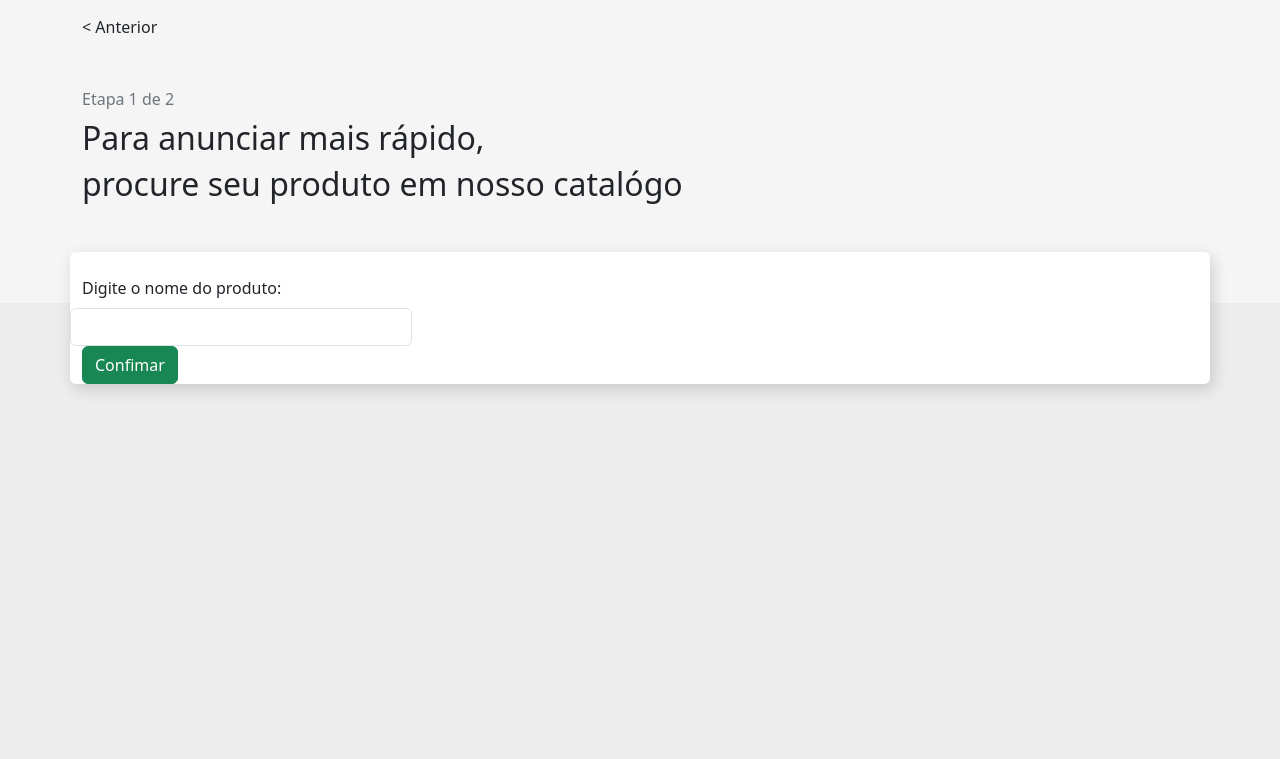
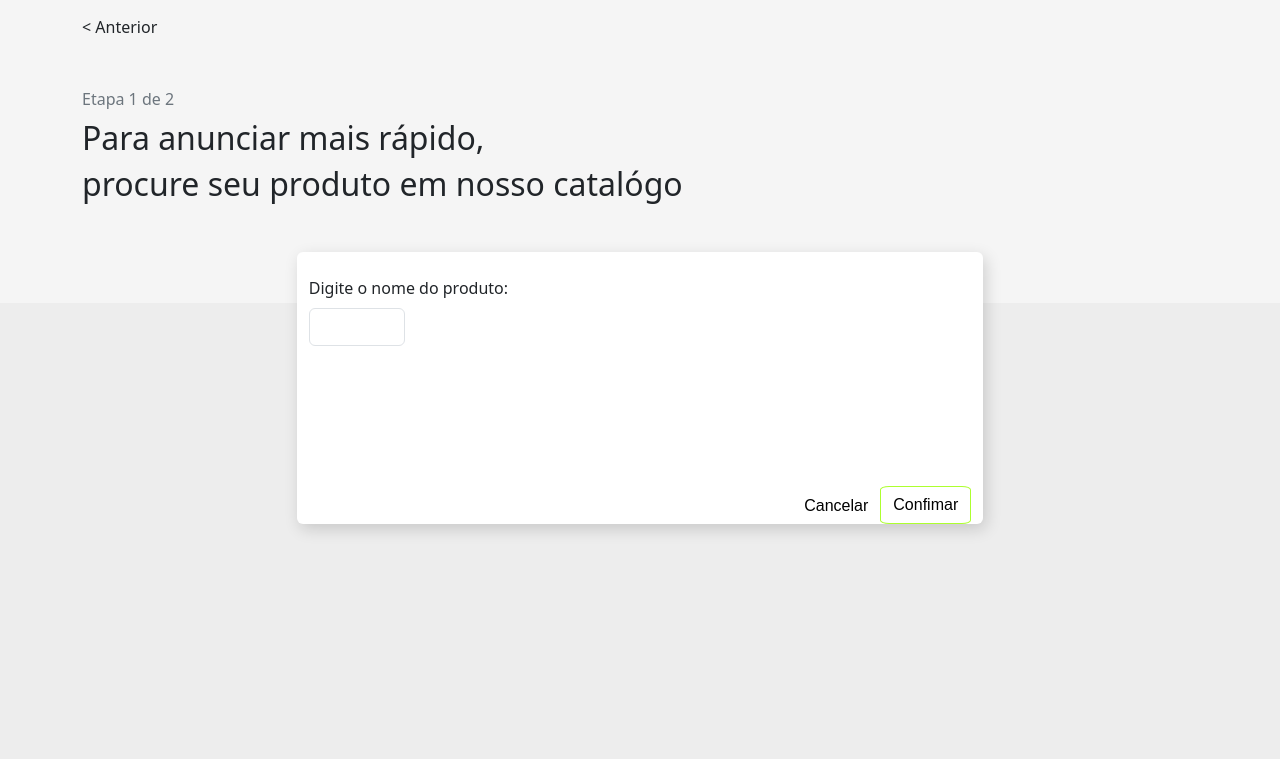
Before and after one commit to cniescola/sexta09-00, a PHP site: page / in a window 1280 px wide. Shown: the part 81-840 px from the top of the page. Run offline with PHP 8.4, Linux system fonts and the light colour scheme.

Commit message:
site cadastro "finalizado"

```diff
--- a/exercicios/index.php
+++ b/exercicios/index.php
@@ -28,21 +28,20 @@
                 <div class="container"><h2>procure seu produto em nosso catalógo</h2></div>
 
                 <div class="container card mt-5">
-                    <div class="row mt-4">
-                        <label class="form-label"> Digite o nome do produto:</label>
-                        <input type="text" class="form-control width"></input>
+                    <div class="row h-100">
+                        <div class="col mt-4">
+                            <label class="form-label"> Digite o nome do produto:</label>
+                            <input type="text" class="form-control width"></input>
+                        </div>
+                        <div class="col d-flex justify-content-end align-items-end">
+                            <button id="botao2" class="btn btn-danger">Cancelar</button>
+                            <button id="botao" class="btn btn-success">Confimar</button>
+                        </div>
                     </div>
-                    <div class="col dir">
-                        <button class="btn btn-success">Confimar</button>
-                    </div>
-
-
-
                 </div>
             </div>
 
-            <div class="inferior w-100" style="background-color: #ededed">
-            </div>
+            <div class="inferior w-100" style="background-color: #ededed"></div>
         </section>
     </main>
 
--- a/exercicios/style.css
+++ b/exercicios/style.css
@@ -23,8 +23,26 @@ section{
 .card{
     box-shadow: 3px 5px 16px #00000028;
     border:none;
+    width: 55%;
+    height: 100%;
 }
 
 .width{
     width: 30%
 }
+
+#botao{
+    border-radius: 10%;
+    background-color: white;
+    border-color: greenyellow;
+    color: black;
+    font-family: sans-serif;
+}
+
+#botao2{
+    border-radius: 5%;
+    background-color: white;
+    border: none;
+    color: black;
+    font-family: sans-serif;
+}
```
Also changed, not shown: exercicios/go drinking.jpg (added).
